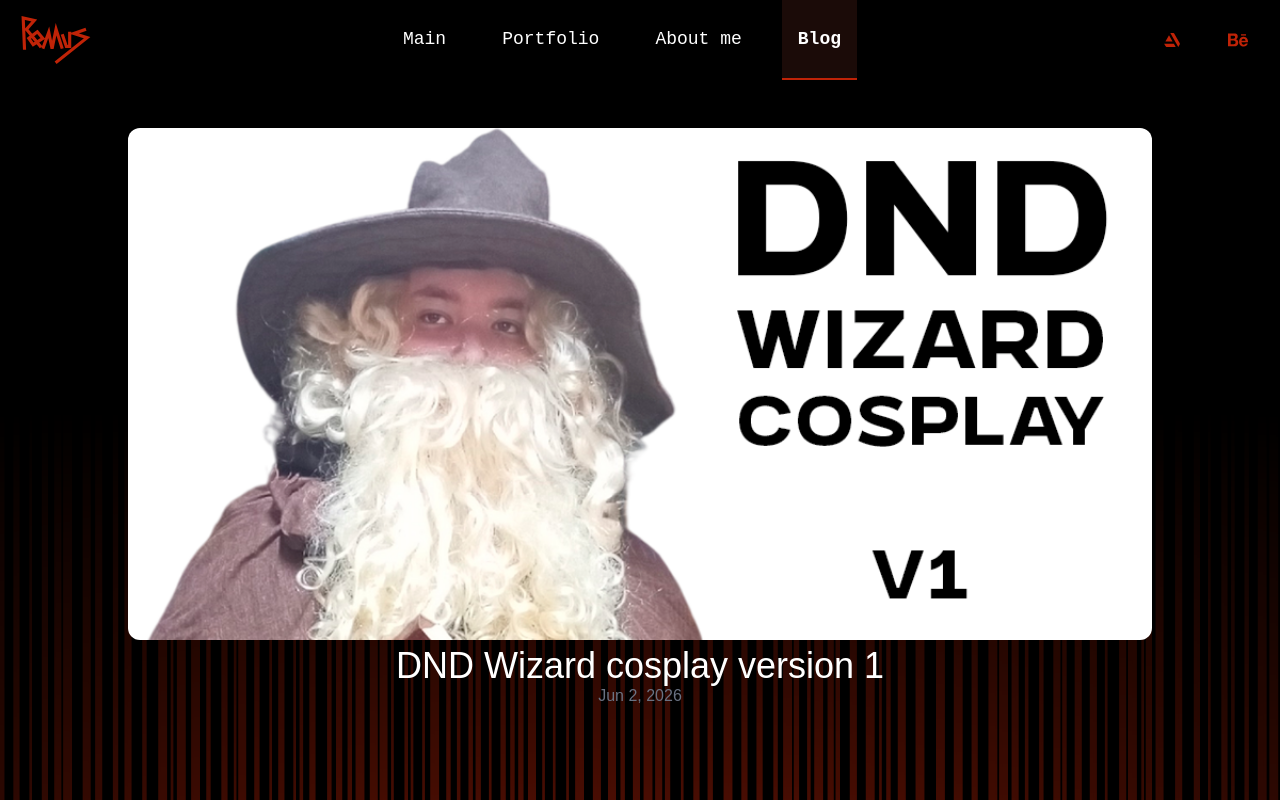
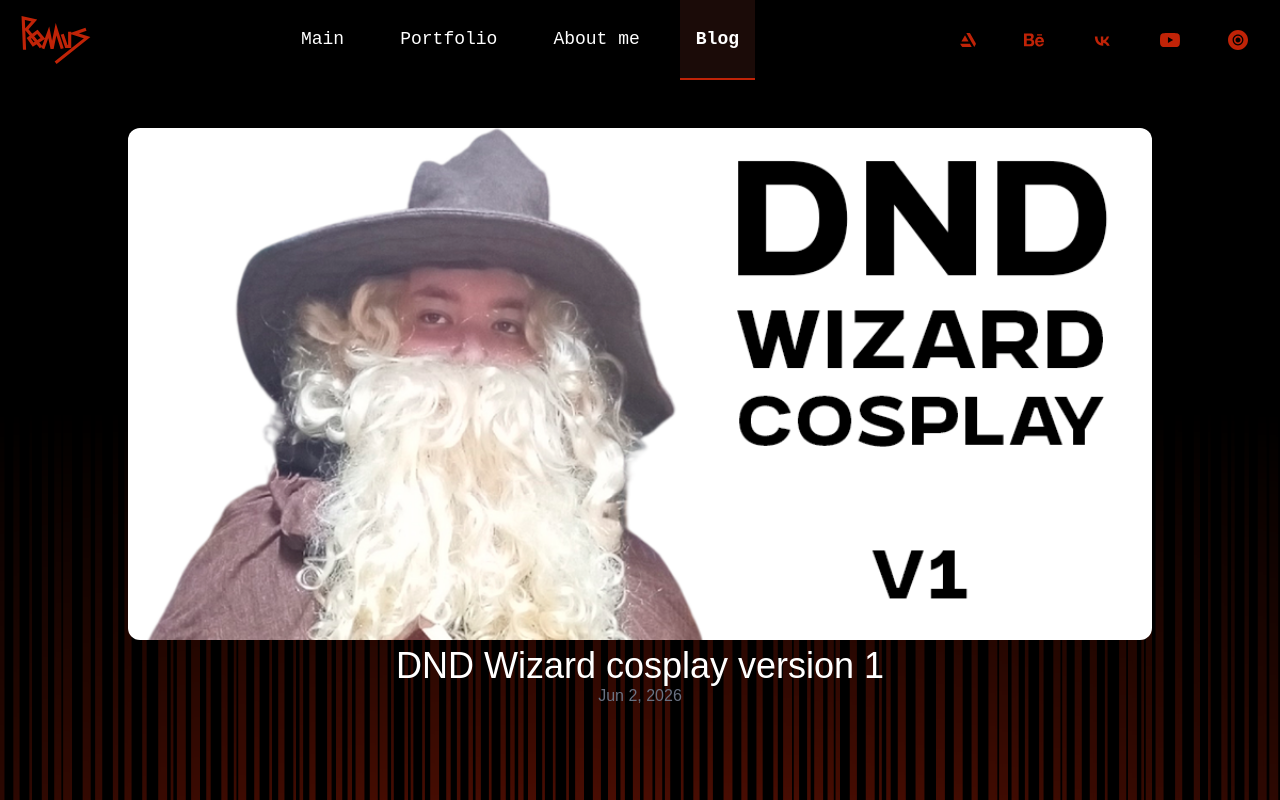
Before and after one commit to thatromus/romus-site, an Astro site: page /romus-site/blog in a window 1280 px wide. Built offline with nearby package versions, Linux system fonts and the light colour scheme; Astro itself is replaced by a stand-in of ours; a web font is replaced by a local one.

Commit message:
new links test 1

```diff
--- a/src/components/Header.astro
+++ b/src/components/Header.astro
@@ -3,6 +3,9 @@ import HeaderLink from "@components/HeaderLink.astro";
 import Link from "@components/Link.astro";
 import ArtStationLogo from "@components/ArtStationLogo.astro";
 import BehanceLogo from "@components/BehanceLogo.astro";
+import VKLogo from "@components/VKLogo.astro";
+import YouTubeLogo from "@components/YouTubeLogo.astro";
+import YandexMusicLogo from "@components/YandexMusicLogo.astro";
 import Logo from "@components/Logo.astro";
 ---
 
@@ -27,6 +30,9 @@ import Logo from "@components/Logo.astro";
     <div class="hidden items-center justify-end gap-4 md:flex">
       <ArtStationLogo />
       <BehanceLogo />
+      <VKLogo />
+      <YouTubeLogo />
+      <YandexMusicLogo />
     </div>
 
     <!-- Бургер на мобиле -->
@@ -65,6 +71,9 @@ import Logo from "@components/Logo.astro";
     <div class="mt-auto flex items-center justify-center gap-6 py-4">
       <ArtStationLogo href="/" />
       <BehanceLogo href="/" />
+      <VKLogo />
+      <YouTubeLogo />
+      <YandexMusicLogo />
     </div>
   </div>
 
--- /dev/null
+++ b/src/components/VKLogo.astro
@@ -0,0 +1,24 @@
+---
+import type { HTMLAttributes } from "astro/types";
+
+type Props = HTMLAttributes<"svg">;
+
+const { class: className, ...props } = Astro.props;
+---
+
+<a
+  href="https://vk.com/thatoneromus"
+  target="_blank"
+  rel="noopener noreferrer"
+  class="p-2 transition-transform duration-400 ease-in-out hover:scale-135 lg:p-4"
+>  <svg
+    xmlns="http://www.w3.org/2000/svg"
+    viewBox="0 0 24 24"
+    class:list={[{ className }, "text-accent size-5"]}
+    fill="currentColor"
+    aria-hidden="true"
+    {...props}
+  >
+    <title>VK</title>
+    <path d="M13.162 18.994c-6.098 0-9.57-4.172-9.714-11.109h3.05c.1 5.089 2.348 7.245 4.13 7.693V7.885h2.87v4.391c1.756-.188 3.588-2.17 4.21-4.391h2.87a8.722 8.722 0 0 1-3.858 5.493 8.925 8.925 0 0 1 4.535 5.616h-3.135a5.41 5.41 0 0 0-4.622-3.637v3.637h-3.05z"/>  </svg>
+</a>
--- /dev/null
+++ b/src/components/YandexMusicLogo.astro
@@ -0,0 +1,26 @@
+---
+import type { HTMLAttributes } from "astro/types";
+
+type Props = HTMLAttributes<"svg">;
+
+const { class: className, ...props } = Astro.props;
+---
+
+<a
+  href="https://music.yandex.ru/artist/24857234?utm_source=desktop&utm_medium=copy_link"
+  target="_blank"
+  rel="noopener noreferrer"
+  class="p-2 transition-transform duration-400 ease-in-out hover:scale-135 lg:p-4"
+>
+  <svg
+    xmlns="http://www.w3.org/2000/svg"
+    viewBox="0 0 24 24"
+    class:list={[{ className }, "text-accent size-5"]}
+    fill="currentColor"
+    aria-hidden="true"
+    {...props}
+  >
+    <title>Yandex Music</title>
+    <path d="M12 0C5.373 0 0 5.373 0 12s5.373 12 12 12 12-5.373 12-12S18.627 0 12 0zm0 18.5c-3.59 0-6.5-2.91-6.5-6.5s2.91-6.5 6.5-6.5 6.5 2.91 6.5 6.5-2.91 6.5-6.5 6.5zM12 7c-2.761 0-5 2.239-5 5s2.239 5 5 5 5-2.239 5-5-2.239-5-5-5zm0 8c-1.657 0-3-1.343-3-3s1.343-3 3-3 3 1.343 3 3-1.343 3-3 3z"/>
+  </svg>
+</a>
--- /dev/null
+++ b/src/components/YouTubeLogo.astro
@@ -0,0 +1,25 @@
+---
+import type { HTMLAttributes } from "astro/types";
+
+type Props = HTMLAttributes<"svg">;
+
+const { class: className, ...props } = Astro.props;
+---
+
+<a
+  href="https://www.youtube.com/@ThatRomus"
+  target="_blank"
+  rel="noopener noreferrer"
+  class="p-2 transition-transform duration-400 ease-in-out hover:scale-135 lg:p-4"
+>  <svg
+    xmlns="http://www.w3.org/2000/svg"
+    viewBox="0 0 24 24"
+    class:list={[{ className }, "text-accent size-5"]}
+    fill="currentColor"
+    aria-hidden="true"
+    {...props}
+  >
+    <title>YouTube</title>
+    <path d="M23.498 6.186a3.016 3.016 0 0 0-2.122-2.136C19.505 3.545 12 3.545 12 3.545s-7.505 0-9.377.505A3.017 3.017 0 0 0 .502 6.186C0 8.07 0 12 0 12s0 3.93.502 5.814a3.016 3.016 0 0 0 2.122 2.136c1.871.505 9.376.505 9.376.505s7.505 0 9.377-.505a3.015 3.015 0 0 0 2.122-2.136C24 15.93 24 12 24 12s0-3.93-.502-5.814zM9.545 15.568V8.432L15.818 12l-6.273 3.568z"/>
+  </svg>
+</a>
```
